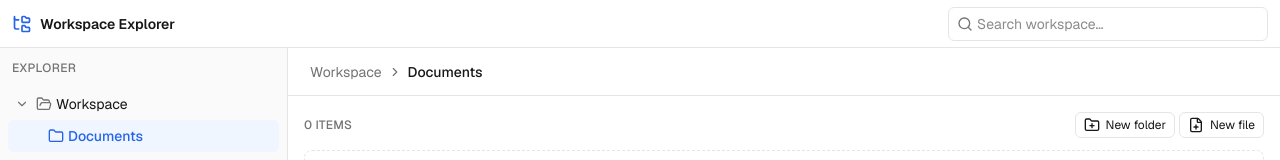
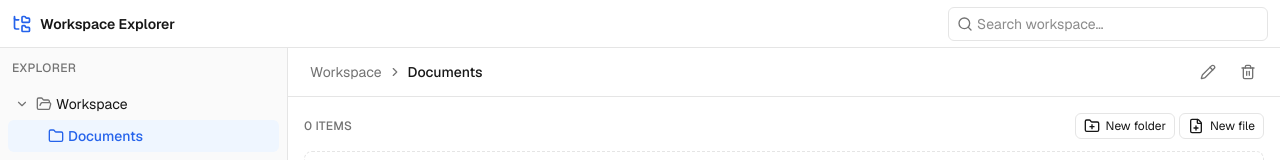
Before and after one commit to farukulWD/mini-workspace-explorer, a Next.js app: page / in a window 1280 px wide. Both pictures are taken after a click on the button "Documents". Shown: the top 160 px of the page. Built offline with nearby package versions, Linux system fonts and the light colour scheme.

Commit message:
Add FolderActions component for renaming and deleting folders

```diff
--- /dev/null
+++ b/src/components/layout/folderActions.tsx
@@ -0,0 +1,93 @@
+"use client";
+
+import { useState } from "react";
+import { Pencil, Trash2 } from "lucide-react";
+import ConfirmDialog from "@/components/ui/confirmDialog";
+import IconButton from "@/components/ui/iconButton";
+import NameInput from "@/components/ui/nameInput";
+import { getDescendantIds } from "@/lib/tree";
+import { useAppDispatch, useAppSelector } from "@/redux/hooks";
+import {
+  deleteItem,
+  renameItem,
+  selectItems,
+  selectSelectedFolderId,
+} from "@/redux/features/workspaceSlice";
+
+export default function FolderActions() {
+  const dispatch = useAppDispatch();
+  const items = useAppSelector(selectItems);
+  const folderId = useAppSelector(selectSelectedFolderId);
+
+  const [renaming, setRenaming] = useState(false);
+  const [deleting, setDeleting] = useState(false);
+  const [lastFolderId, setLastFolderId] = useState(folderId);
+
+  if (folderId !== lastFolderId) {
+    setLastFolderId(folderId);
+    setRenaming(false);
+    setDeleting(false);
+  }
+
+  const folder = items[folderId];
+  if (!folder || folder.parentId === null) return null;
+
+  const parentId = folder.parentId;
+
+  if (renaming) {
+    return (
+      <div className="flex w-56 max-w-full items-center sm:w-72">
+        <NameInput
+          initialValue={folder.name}
+          parentId={parentId}
+          excludeId={folder.id}
+          confirmLabel={`Rename ${folder.name}`}
+          onConfirm={(name) => {
+            dispatch(renameItem({ id: folder.id, name }));
+            setRenaming(false);
+          }}
+          onCancel={() => setRenaming(false)}
+        />
+      </div>
+    );
+  }
+
+  const nestedCount = getDescendantIds(items, folder.id).length;
+
+  return (
+    <>
+      <IconButton
+        label={`Rename ${folder.name}`}
+        onClick={() => setRenaming(true)}
+      >
+        <Pencil className="size-4" aria-hidden />
+      </IconButton>
+      <IconButton
+        label={`Delete ${folder.name}`}
+        onClick={() => setDeleting(true)}
+      >
+        <Trash2 className="size-4" aria-hidden />
+      </IconButton>
+
+      {deleting && (
+        <ConfirmDialog
+          title={`Delete "${folder.name}"?`}
+          body={
+            nestedCount > 0
+              ? `This also deletes ${nestedCount} nested ${
+                  nestedCount === 1 ? "item" : "items"
+                }. This cannot be undone.`
+              : "This cannot be undone."
+          }
+          confirmLabel="Delete"
+          danger
+          onConfirm={() => {
+            dispatch(deleteItem(folder.id));
+            setDeleting(false);
+          }}
+          onCancel={() => setDeleting(false)}
+        />
+      )}
+    </>
+  );
+}
--- a/src/components/layout/folderList.tsx
+++ b/src/components/layout/folderList.tsx
@@ -68,7 +68,7 @@ export default function FolderList() {
     if (!type) return;
     const action = dispatch(createItem({ parentId: folderId, name, type }));
     setDraftType(null);
-    if (type === "file") dispatch(openFile(action.payload.id));
+    if (type === "file") guard(() => dispatch(openFile(action.payload.id)));
   };
 
   const createButtons = (
--- a/src/components/layout/mainPanel.tsx
+++ b/src/components/layout/mainPanel.tsx
@@ -4,6 +4,7 @@ import { FileText, X } from "lucide-react";
 import FileEditor from "@/components/editor/fileEditor";
 import { useUnsavedGuard } from "@/components/editor/unsavedGuard";
 import Breadcrumb from "@/components/layout/breadcrumb";
+import FolderActions from "@/components/layout/folderActions";
 import FolderList from "@/components/layout/folderList";
 import IconButton from "@/components/ui/iconButton";
 import { useAppDispatch, useAppSelector } from "@/redux/hooks";
@@ -26,7 +27,9 @@ export default function MainPanel() {
     <div className="flex min-h-0 flex-1 flex-col">
       <div className="flex min-h-12 shrink-0 flex-wrap items-center gap-2 border-b border-border px-4 py-2">
         <Breadcrumb />
-        <div className="ml-auto flex items-center gap-2" />
+        <div className="ml-auto flex items-center gap-2">
+          <FolderActions />
+        </div>
       </div>
 
       <div className="flex min-h-0 flex-1">
```
